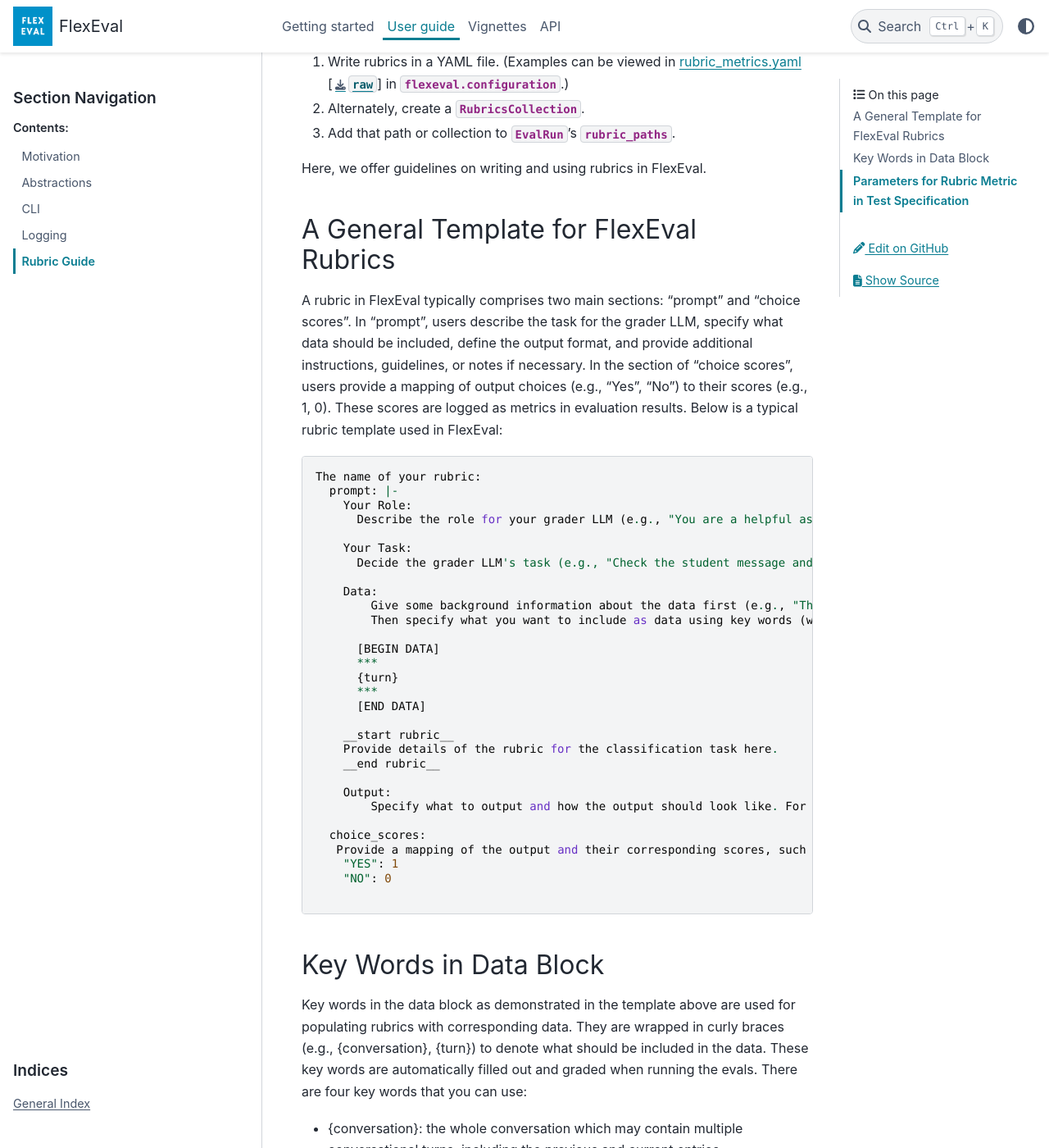
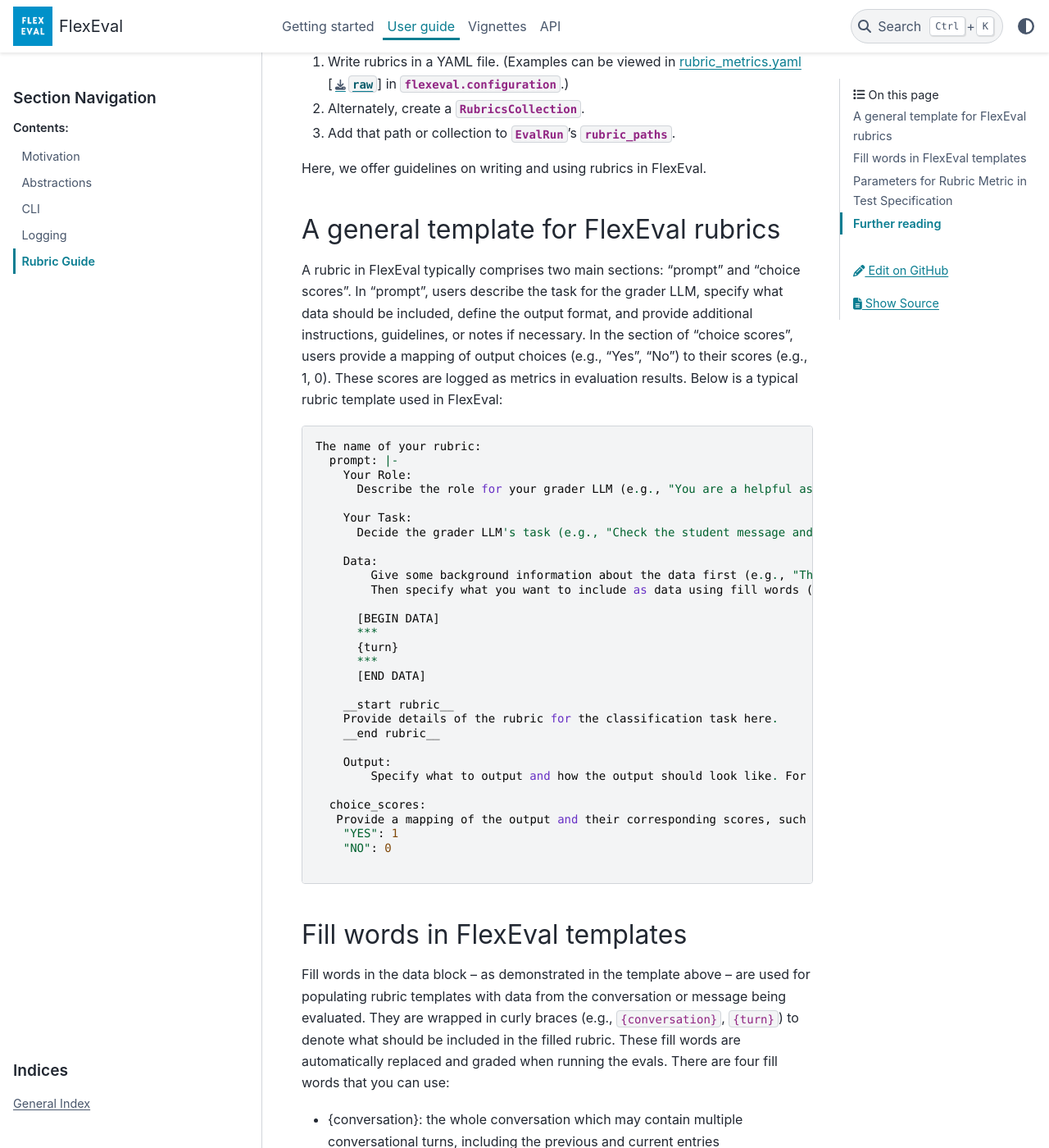
Before and after one commit to DigitalHarborFoundation/FlexEval, a Sphinx documentation site: the page built from docs/user_guide/rubric_guide.md, in a window 1280 px wide and 1400 px high, scrolled down 316 px. Shown: the whole window at 82% size. Built offline with Sphinx 7.4.7 and the PyData theme 0.15.4, drawn with Linux system fonts in a browser that asks for light colours; pages that are not in the unit, such as notebooks, are missing from menus; some of the changed text lies outside the part shown.

Commit message:
Small tweaks to the rubric guide

````diff
--- a/docs/user_guide/rubric_guide.md
+++ b/docs/user_guide/rubric_guide.md
@@ -12,7 +12,7 @@ FlexEval allows users to write their own rubrics to guide the grader LLM in grad
 
 Here, we offer guidelines on writing and using rubrics in FlexEval.
 
-## A General Template for FlexEval Rubrics
+## A general template for FlexEval rubrics
 
 A rubric in FlexEval typically comprises two main sections: "prompt" and "choice scores". In "prompt", users describe the task for the grader LLM, specify what data should be included, define the output format, and provide additional instructions, guidelines, or notes if necessary. In the section of "choice scores", users provide a mapping of output choices (e.g., "Yes", "No") to their scores (e.g., 1, 0). These scores are logged as metrics in evaluation results. Below is a typical rubric template used in FlexEval:
 
@@ -27,7 +27,7 @@ The name of your rubric:
 
     Data:
 	Give some background information about the data first (e.g., "The data includes a student message extracted from a conversation between the student and a tutor...").
-	Then specify what you want to include as data using key words (wrapped in curly braces, e.g., {turn}) in the data block marked by [BEGIN DATA] and [END DATA]. For more details about these key words, proceed to read "Key Words in Data Block".
+	Then specify what you want to include as data using fill words (wrapped in curly braces, e.g., {turn}) in the data block marked by [BEGIN DATA] and [END DATA]. We provide more details about the available fill words in the next section.
 
       [BEGIN DATA]
       ***
@@ -49,9 +49,9 @@ The name of your rubric:
 
 ```
 
-## Key Words in Data Block
+## Fill words in FlexEval templates
 
-Key words in the data block as demonstrated in the template above are used for populating rubrics with corresponding data. They are wrapped in curly braces (e.g., {conversation}, {turn}) to denote what should be included in the data. These key words are automatically filled out and graded when running the evals. There are four key words that you can use:
+Fill words in the data block – as demonstrated in the template above – are used for populating rubric templates with data from the conversation or message being evaluated. They are wrapped in curly braces (e.g., `{conversation}`, `{turn}`) to denote what should be included in the filled rubric. These fill words are automatically replaced and graded when running the evals. There are four fill words that you can use:
 
 - {conversation}: the whole conversation which may contain multiple conversational turns, including the previous and current entries
 - {context}: the previous entries that serve as the contextual information for the current entry
@@ -81,3 +81,7 @@ In configuration/evals.yaml, you can use two parameters to specify how the rubri
       metric_name: assistant
       metric_min_value: 1
 ```
+
+## Further reading
+
+ * Hamel Husain's ["Creating a LLM-as-a-Judge That Drives Business Results"](https://hamel.dev/blog/posts/llm-judge/index.html) contains useful advice on the utility of rubrics and how to iteratively craft effective rubrics.
````
